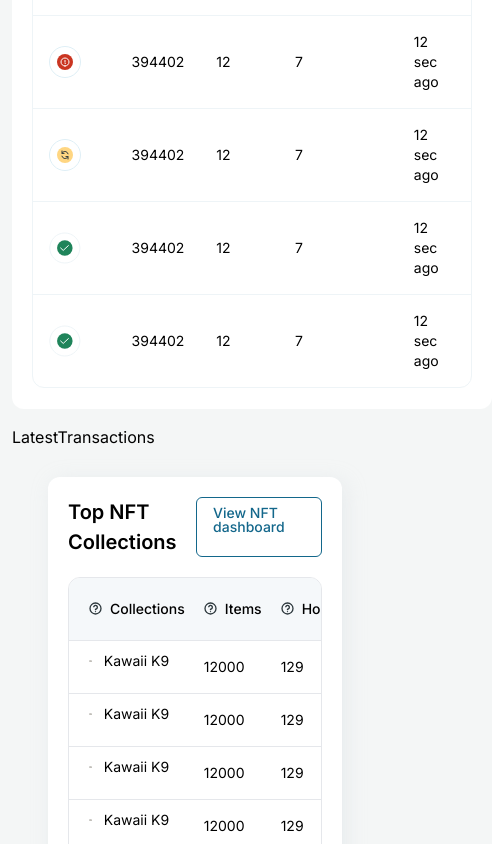
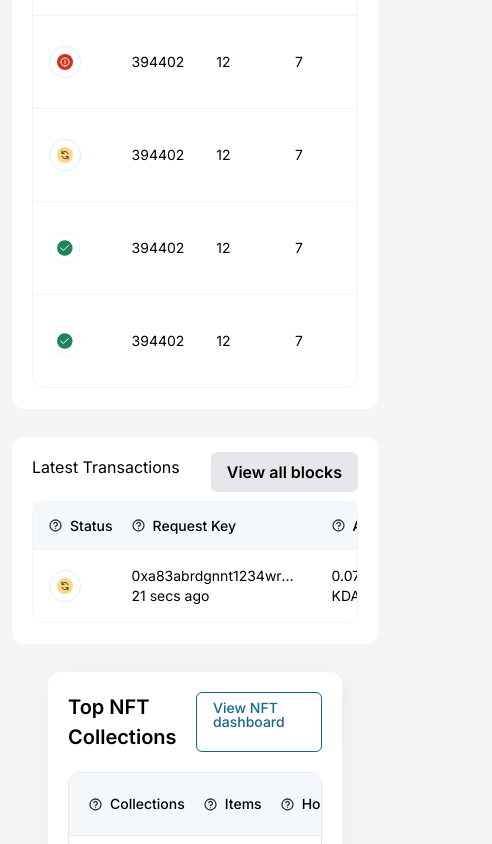
Before and after one commit to techfleetworks/k-block-app, a Next.js app: page / in a window 390 px wide. Shown: the part 1651-2495 px from the top of the page, 492 px wide, since content can reach past the window. Built offline with nearby package versions, Linux system fonts and the light colour scheme.

Commit message:
latest transaction truncate chain-num, responsiveness

```diff
--- a/src/components/common/latest-blocks/index.jsx
+++ b/src/components/common/latest-blocks/index.jsx
@@ -38,7 +38,7 @@ const Help = ({ label, tooltipText }) => (
 
 const LatestBlocks = () => {
   return (
-    <div className="bg-neutral-n-0 w-fit px-5 pb-[21px] rounded-xl	">
+    <div className="bg-neutral-n-0 overflow-auto px-5 pb-[21px] rounded-xl	">
       <div className="flex justify-between">
         <h2 className="my-[18px]">Latest Blocks</h2>
         <Button className="mt-[15px] mb-[9px]"
--- a/src/components/common/latest-transactions/index.jsx
+++ b/src/components/common/latest-transactions/index.jsx
@@ -1,8 +1,120 @@
 import React from 'react'
+import {
+  Table,
+  TableBody,
+  TableCaption,
+  TableCell,
+  TableHead,
+  TableHeader,
+  TableRow,
+} from "@/components/ui/table"
+import {
+  Tooltip,
+  TooltipContent,
+  TooltipProvider,
+  TooltipTrigger,
+} from '@/components/ui/tooltip';
+import QuestionMark from '@/assets/question-mark.svg';
+import TransactionSuccess from '@/assets/transaction-type-success.svg';
+import TransactionPending from '@/assets/transaction-type-pending-outgoing.svg';
+import TransactionError from '@/assets/transaction-type-error.svg';
+import Image from 'next/image';
+import Button from '@/components/common/button'
+
+const Help = ({ label, tooltipText }) => (
+  <TooltipProvider delayDuration={100}>
+    <Tooltip>
+      <TooltipTrigger className="flex items-center gap-2">
+        <Image src={QuestionMark} width={13} height={13} alt="question mark" />
+        <p>{label}</p>
+      </TooltipTrigger>
+      <TooltipContent>
+        <p>{tooltipText}</p>
+      </TooltipContent>
+    </Tooltip>
+  </TooltipProvider>
+);
+
 
 const LatestTransactions = () => {
   return (
-    <div>LatestTransactions</div>
+    <div className="bg-neutral-n-0 overflow-auto   px-5 pb-[21px] rounded-xl	">
+      <div className="flex justify-between">
+        <h2 className="my-[18px]">Latest Transactions</h2>
+        <Button className="mt-[15px] mb-[9px]"
+          variant="secondary">View all blocks</Button>
+      </div>
+      <div className="rounded-xl border-neutral-n-200 border    ">
+        <Table className="">
+          <TableHeader>
+            <TableRow className="bg-neutral-n-100 hover:bg-neutral-n-100 border-neutral-n-200 border-b">
+              <TableHead>
+                <Help
+                  label="Status"
+                  tooltipText="Some tooltip"
+                />
+              </TableHead>
+              <TableHead>
+                <Help
+                  label="Request Key"
+                  tooltipText="Some tooltip"
+                />
+              </TableHead>
+              <TableHead>
+                <Help
+                  label="Amount"
+                  tooltipText="Some tooltip"
+                />
+              </TableHead>
+              <TableHead>
+                <Help
+                  label="Chain "
+                  tooltipText="Some tooltip"
+                />
+              </TableHead>
+            </TableRow>
+          </TableHeader>
+          <TableBody className="">
+
+            <TableRow className="border-neutral-n-200 border-y ">
+              <TableCell>
+                <Image src={TransactionPending} width={32} height={32} alt="Transaction Type Pending" />
+              </TableCell>
+              <TableCell className=" inline-block w-[200px]"><span className='truncate block'>0xa83abrdgnnt1234wrggesfgtg1297709eq725</span>
+                <span>21 secs ago</span>
+              </TableCell>
+              <TableCell>0.07 KDA</TableCell>
+              <TableCell>0</TableCell>
+            </TableRow>
+            {/* <TableRow className="border-neutral-n-200 border-y">
+              <TableCell>
+                <Image src={TransactionPending} width={32} height={32} alt="Transaction Type Pending" />
+              </TableCell>
+              <TableCell>0xa83abrdgnnt1234wrggesfgtg1297709eq725</TableCell>
+              <TableCell>0.07 KDA</TableCell>
+              <TableCell>0</TableCell>
+            </TableRow>
+            <TableRow className="border-neutral-n-200 border-y">
+              <TableCell>
+                <Image src={TransactionError} width={32} height={32} alt="Transaction Type Error" />
+              </TableCell>
+              <TableCell>0xa83abrdgnnt1234wrggesfgtg1297709eq725</TableCell>
+              <TableCell>0.07 KDA</TableCell>
+              <TableCell>0</TableCell>
+            </TableRow>
+
+            <TableRow className="border-neutral-n-200 border-y">
+              <TableCell>
+                <Image src={TransactionSuccess} width={32} height={32} alt="Transaction Type Success" />
+              </TableCell>
+              <TableCell>0xa83abrdgnnt1234wrggesfgtg1297709eq725</TableCell>
+              <TableCell>0.07 KDA</TableCell>
+              <TableCell>0</TableCell>
+            </TableRow> */}
+          </TableBody>
+        </Table>
+      </div>
+    </div>
   )
 }
 
--- a/src/pages/index.js
+++ b/src/pages/index.js
@@ -28,9 +28,9 @@ export default function Home() {
         <TotalTransactions />
         <TransactionHistory />
       </div>
-      <div className="flex flex-wrap gap-4 justify-start sm:justify-between px-3 md:px-12 my-7">
-        <LatestBlocks />
-        <LatestTransactions />
+      <div className="grid md:grid-cols-2 gap-7  mx-3 md:mx-12 my-7">
+        <LatestBlocks className=""/>
+        <LatestTransactions className=""/>
       </div>
       <NftCollections />
       <Footer />
```
